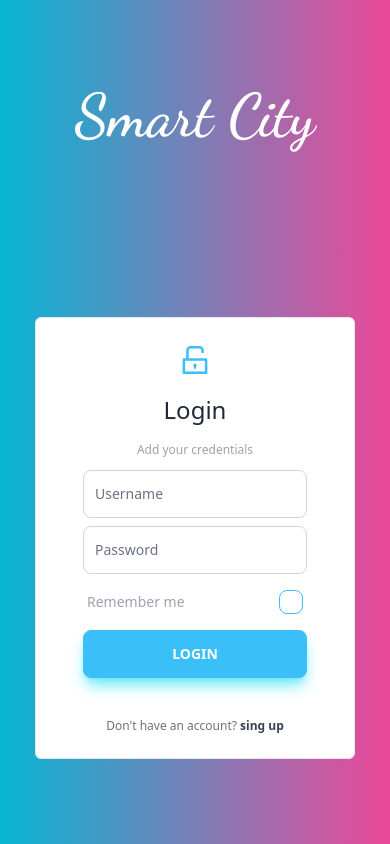
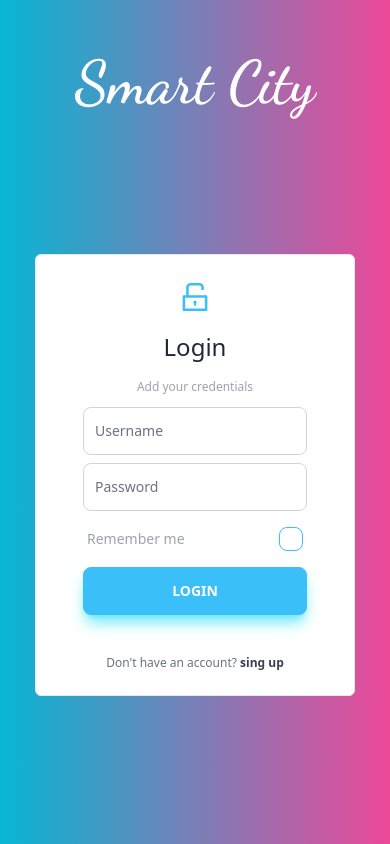
Before and after one commit to RohanSingh182003/SmartCity-SixSense, a React (Vite) app: page / in a window 390 px wide. Built offline with nearby package versions, Linux system fonts and the light colour scheme.

Commit message:
initial commit

```diff
--- a/src/components/login/Login.jsx
+++ b/src/components/login/Login.jsx
@@ -11,7 +11,7 @@ const Login = () => {
         animate={{ opacity: 1, x: 0 }}
         transition={{ delay: 0.5, duration: 0.8 }}
       >
-        <p className="text-6xl md:text-9xl text-white primary-heading">
+        <p className="text-6xl md:text-9xl text-white primary-heading -mt-24 md:mt-0">
           Smart City
         </p>
       </motion.div>
@@ -20,7 +20,7 @@ const Login = () => {
         initial={{ opacity: 0, x: -20 }}
         animate={{ opacity: 1, x: 0 }}
         transition={{ duration: 0.5 }}
-        className="bg-white w-80 border rounded-md grid place-items-center gap-6 py-6"
+        className="bg-white w-80 border rounded-md grid place-items-center gap-6 py-6 -mt-48 md:mt-0"
       >
         <div className="grid place-items-center">
           <AiOutlineUnlock className="text-4xl text-info" />
```
